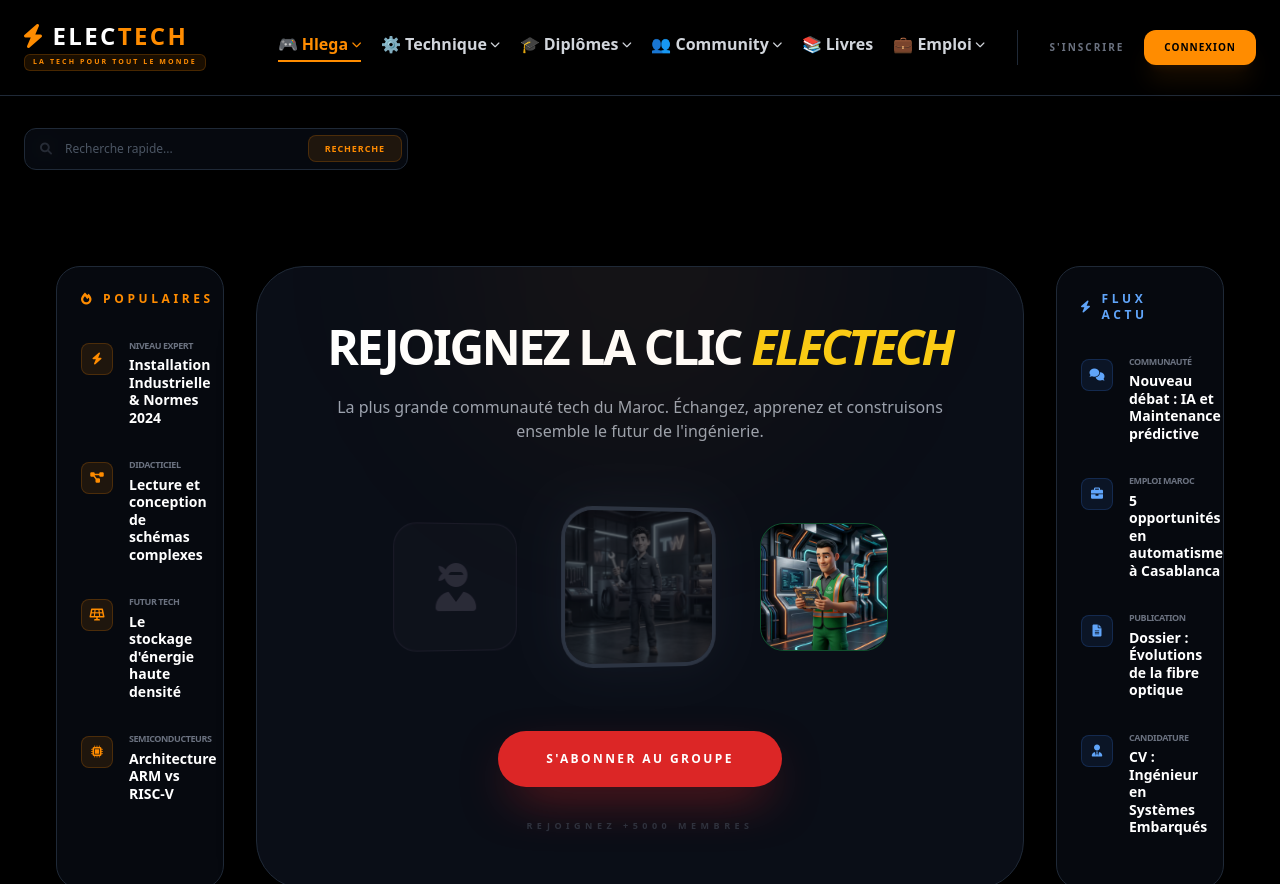
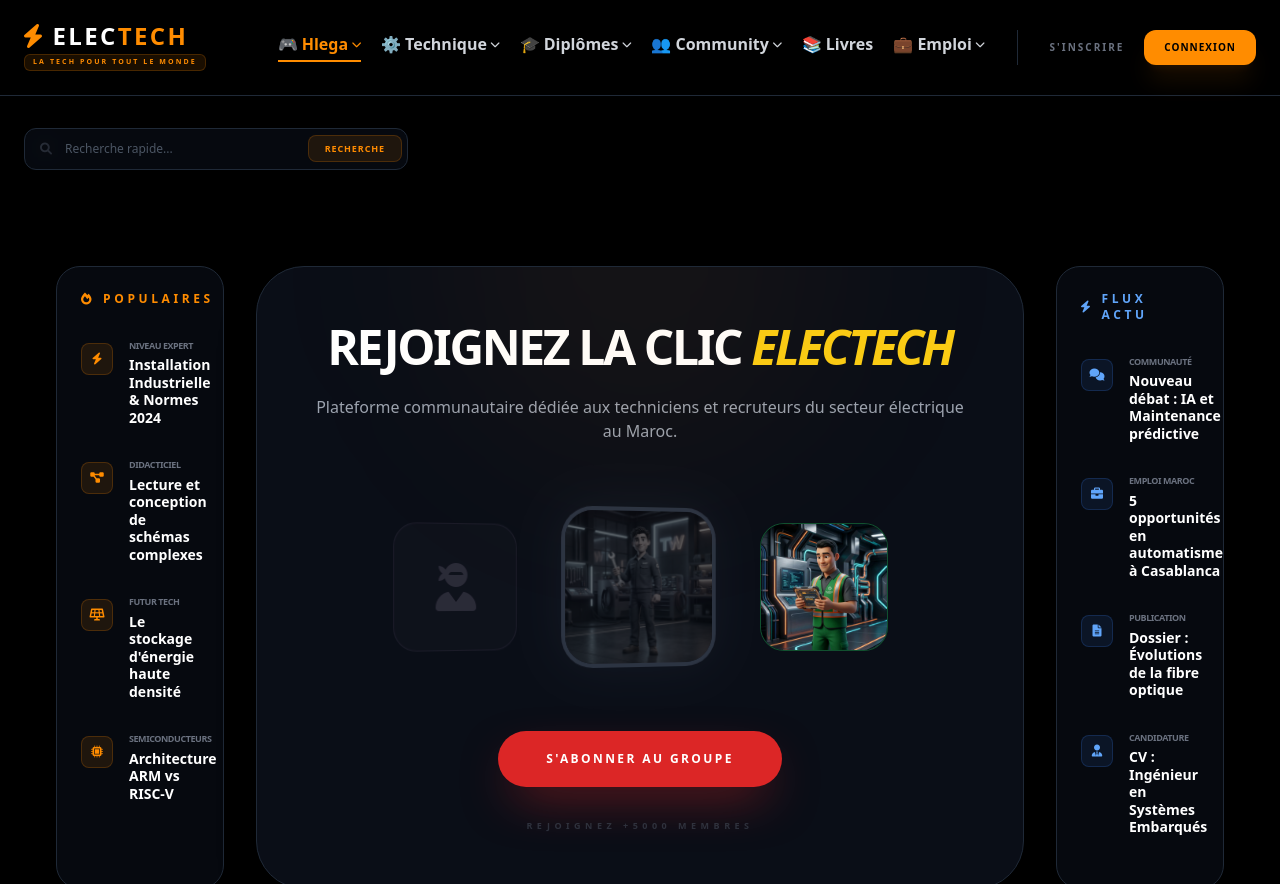
Before and after one commit to adminelectech/electech-project, a website: page index.html in a window 1280 px wide. Shown: the top 884 px of the page. Drawn offline with nearby package versions, Linux system fonts and the light colour scheme.

Commit message:
style: update website title and hero slogan

```diff
--- a/index.html
+++ b/index.html
@@ -4,7 +4,7 @@
 <head>
     <meta charset="UTF-8">
     <meta name="viewport" content="width=device-width, initial-scale=1.0">
-    <title>ELECTECH - Hub Technique & Emploi</title>
+    <title>Plateforme communautaire dédiée aux techniciens et recruteurs du secteur électrique au Maroc.</title>
     <script>
         (function() {
             const isMaintenance = localStorage.getItem('electech_maintenance') === 'true';
@@ -256,7 +256,7 @@
                         Rejoignez la clic <span class="text-yellow-400 font-black italic">Electech</span>
                     </h2>
                     <p class="text-gray-400 text-sm md:text-base max-w-2xl mb-12">
-                         La plus grande communauté tech du Maroc. Échangez, apprenez et construisons ensemble le futur de l'ingénierie.
+                         Plateforme communautaire dédiée aux techniciens et recruteurs du secteur électrique au Maroc.
                     </p>
 
                     <!-- Avatar Slider -->
```
